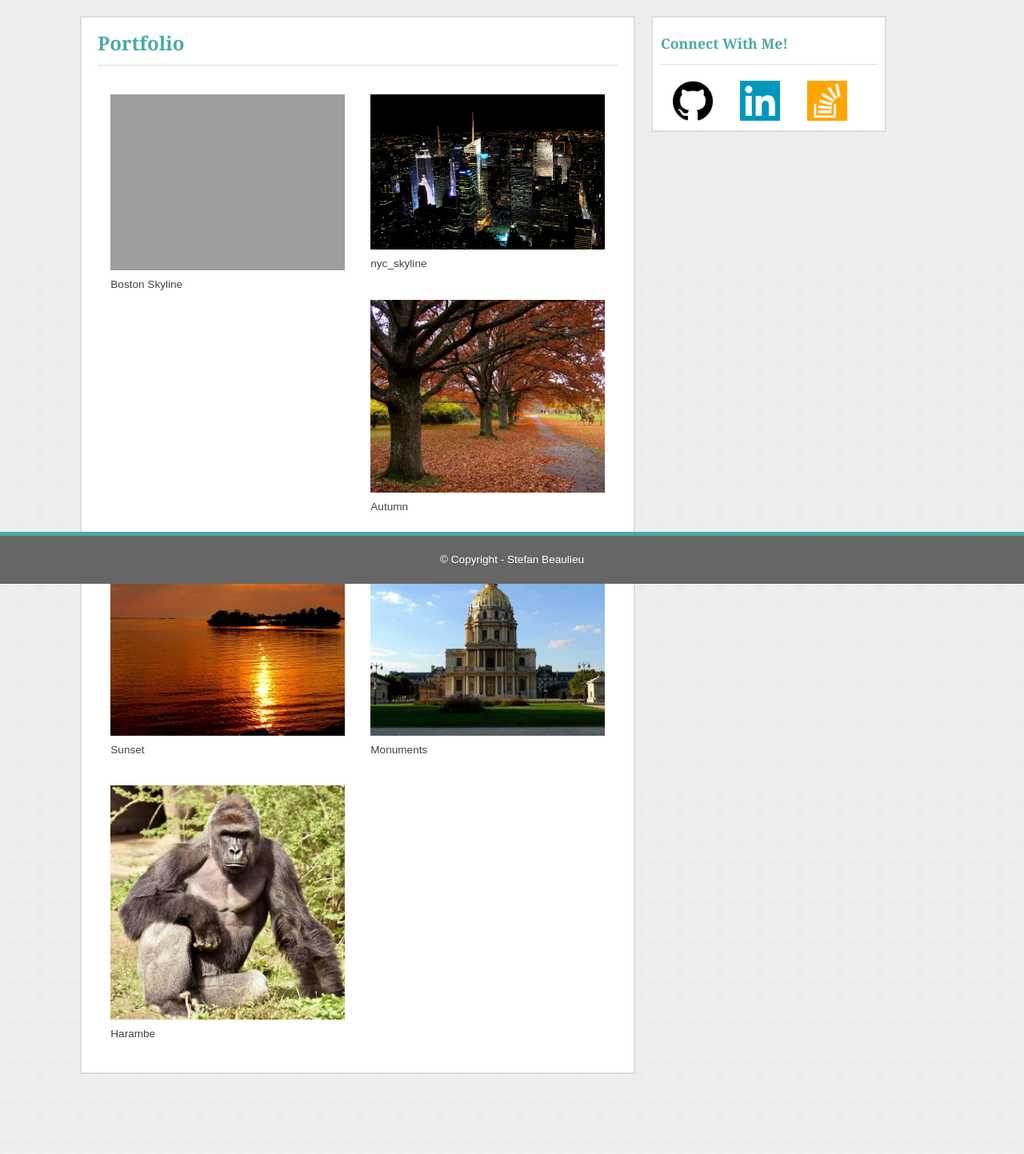
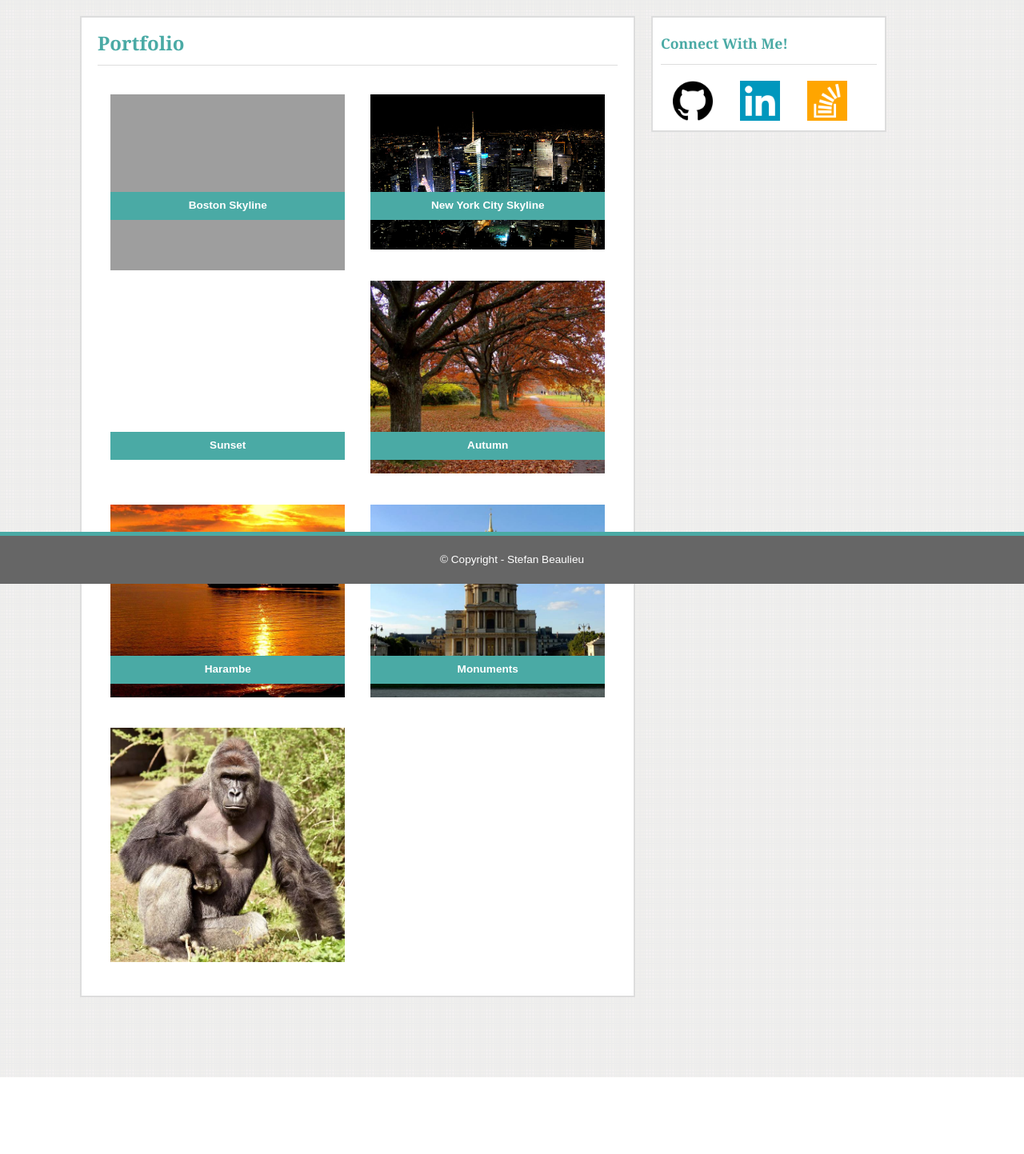
Before and after one commit to stefanbeaulieu/Basic-Portfolio, a PHP site: page /portfolio.html in a window 1280 px wide. Shown: the part 70-1513 px from the top of the page at 80% size. After the commit the page ends 1417 px from the top, so only its background shows below. Run offline with PHP 8.4, Linux system fonts and the light colour scheme; grey boxes are pictures that could not be loaded.

Commit message:
Final Site Before Final Tweaks and Comment Additions

```diff
--- a/assets/css/style.css
+++ b/assets/css/style.css
@@ -206,6 +206,78 @@ PAGE: PORTFOLIO
 	margin: 2.5%;
 }
 
+.boston_tag {
+	position: absolute;
+	top: 310px;
+	background-color: #4aaaa5;
+	width: 293px;
+	height: 30px;
+	padding: 5px 0 0 0;
+	text-align: center;
+	color: #fff;
+	font-weight: bold;
+}
+
+.nyc_tag {
+	position: absolute;
+	top: 310px;
+	background-color: #4aaaa5;
+	width: 293px;
+	height: 30px;
+	padding: 5px 0 0 0;
+	text-align: center;
+	color: #fff;
+	font-weight: bold;
+}
+
+.autumn_tag {
+	position: absolute;
+	top: 610px;
+	background-color: #4aaaa5;
+	width: 293px;
+	height: 30px;
+	padding: 5px 0 0 0;
+	text-align: center;
+	color: #fff;
+	font-weight: bold;
+}
+
+.sunset_tag {
+	position: absolute;
+	top: 610px;
+	background-color: #4aaaa5;
+	width: 293px;
+	height: 30px;
+	padding: 5px 0 0 0;
+	text-align: center;
+	color: #fff;
+	font-weight: bold;
+}
+
+.monuments_tag {
+	position: absolute;
+	top: 890px;
+	background-color: #4aaaa5;
+	width: 293px;
+	height: 30px;
+	padding: 5px 0 0 0;
+	text-align: center;
+	color: #fff;
+	font-weight: bold;
+}
+
+.harambe_tag {
+	position: absolute;
+	top: 890px;
+	background-color: #4aaaa5;
+	width: 293px;
+	height: 30px;
+	padding: 5px 0 0 0;
+	text-align: center;
+	color: #fff;
+	font-weight: bold;
+}
+
 
 
 /*********************************
--- a/portfolio.html
+++ b/portfolio.html
@@ -36,48 +36,71 @@
 		<!-- Image Gallery -->
 			<ul id="gallery">
 
+				<div>
 					<li>
 						<a href="assets/images/boston_skyline.jpg">
 							<img src="assets/images/boston_skyline.jpg" alt="Boston Skyline">
+							<div class="boston_tag">
 									<p>Boston Skyline</p>
+							</div>
 						</a>
 					</li>
+				</div>
 
-
+				<div>
 					<li>
 						<a href="assets/images/nyc_skyline.jpg">
 							<img src="assets/images/nyc_skyline.jpg" alt="nyc_skyline">
-						<p>nyc_skyline</p>
+							<div class="nyc_tag">
+								<p>New York City Skyline</p>
+							</div>
 						</a>
 					</li>
+				</div>
 
+				<div>
 					<li>
 						<a href="assets/images/autumn.jpg">
 							<img src="assets/images/autumn.jpg" alt="Autumn Trees">
+							<div class="autumn_tag">
 								<p>Autumn</p>
+							</div>
 						</a>
 					</li>
+				</div>
 
+				<div>
 					<li>
 					<a href="assets/images/sunset.jpg">
 						<img src="assets/images/sunset.jpg" alt="Sunset">
+							<div class="sunset_tag">
 								<p>Sunset</p>
+							</div>
 						</a>
 					</li>
+				</div>
 
+				<div>
 					<li>
 					<a href="assets/images/monuments.jpg">
 						<img src="assets/images/monuments.jpg" alt="Mounments">
+							<div class="monuments_tag">
 								<p>Monuments</p>
+							</div>
 						</a>
 					</li>
+				</div>
 
+				<div>
 					<li>
 					<a href="assets/images/harambe.jpg">
 						<img src="assets/images/harambe.jpg" alt="Harambe">
+							<div class="harambe_tag">
 								<p>Harambe</p>
+							</div>
 						</a>
 					</li>
+				</div>
 
 			</ul>
 
```
Lines whose indentation alone changed are shown as unchanged.
